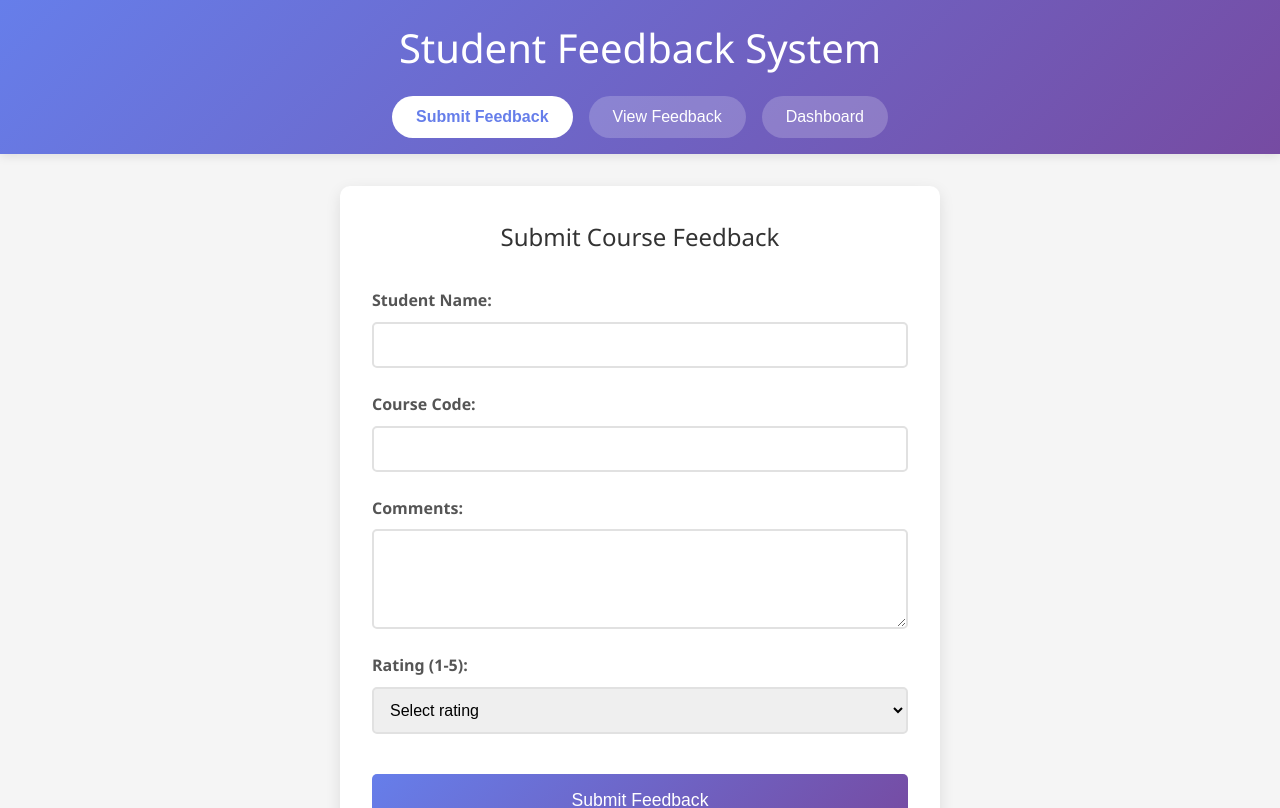
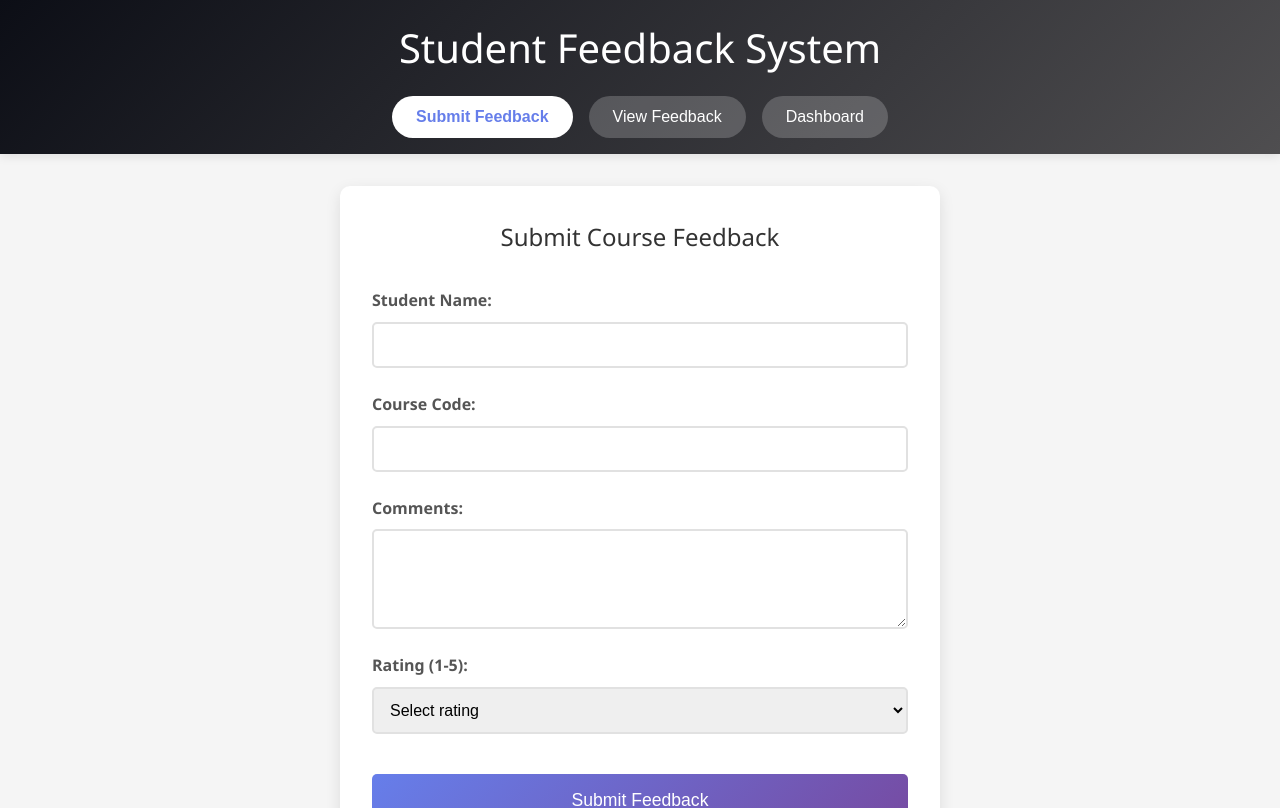
Before and after one commit to Halekhetheloe/mokhothu003, a React (Create React App) app in the folder frontend/: page / in a window 1280 px wide. Shown: the top 808 px of the page. Built offline with nearby package versions, Linux system fonts and the light colour scheme; no server answers.

Commit message:
Add footer component to application

```diff
--- a/frontend/src/styles/App.css
+++ b/frontend/src/styles/App.css
@@ -16,7 +16,7 @@ body {
 }
 
 .app-header {
-  background: linear-gradient(135deg, #667eea 0%, #764ba2 100%);
+  background: linear-gradient(135deg, #0c0e16 0%, #4f4e50 100%);
   color: white;
   padding: 1rem 2rem;
   box-shadow: 0 2px 10px rgba(0,0,0,0.1);
@@ -190,7 +190,7 @@ body {
 }
 
 .rating-stars {
-  color: #ffc107;
+  color: #3ff42a5f;
   font-size: 1.2rem;
 }
 
@@ -278,7 +278,7 @@ body {
 }
 
 .dashboard-section {
-  background: white;
+  background: rgb(229, 218, 218);
   padding: 1.5rem;
   border-radius: 10px;
   margin-bottom: 1.5rem;
```
